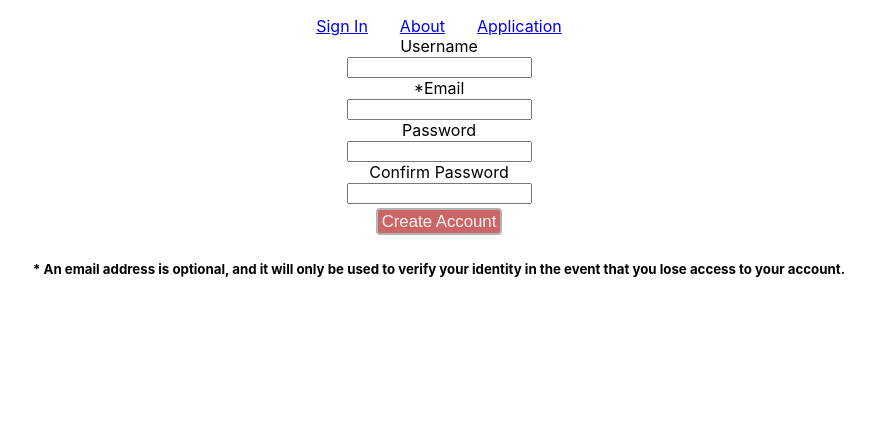
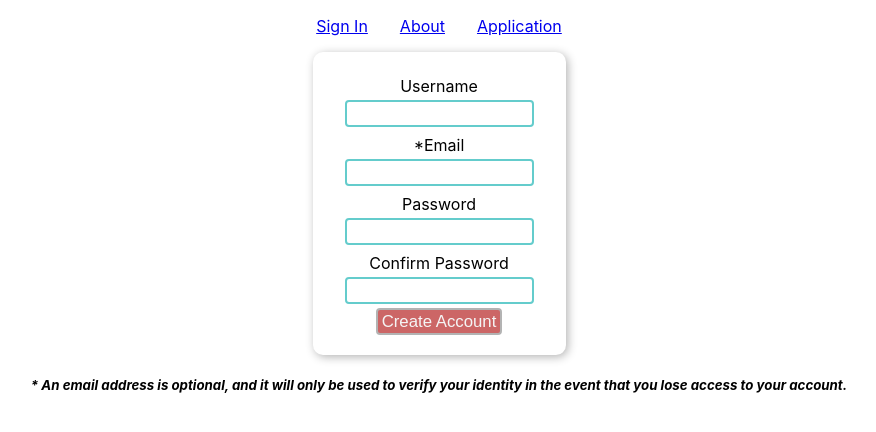
Before and after one commit to QED0711/score-study-react, a React (Create React App) app: page /create-account in a window 1280 px wide. Shown: the top 432 px of the page, without its empty margins (201-1077 px from the left). Built offline with nearby package versions, Linux system fonts and the light colour scheme.

Commit message:
styles for user forms and period selection containers

```diff
--- a/src/App.css
+++ b/src/App.css
@@ -25,7 +25,7 @@
   text-align: center;
   box-sizing: border-box;
 
-  padding: 1em 0 0;
+  padding: 1em 0 2em;
 }
 
 .App-logo {
--- a/src/components/periods/GenreModal.js
+++ b/src/components/periods/GenreModal.js
@@ -26,7 +26,7 @@ const GenreModal = ({setShowGenreModal, genres, setSelectedGenres}) => {
         <div className="modal-background">
             <div className="modal-body">
                 <CloseModal handleClose={handleCloseGenreModal} />
-                <input type="text" value={genreSearch} onChange={e => setGenreSearch(e.target.value)} placeholder="Search genres..." />
+                <input type="text" value={genreSearch} onChange={e => setGenreSearch(e.target.value)} placeholder="Search available genres..." />
                 <button className="btn" onClick={handleResetGenres}>Reset</button>
 
                 <div>
--- a/src/components/periods/PeriodContainer.js
+++ b/src/components/periods/PeriodContainer.js
@@ -52,7 +52,7 @@ const PeriodContainer = () => {
         </h3>
       }
       {cs.composers && (
-        <div>
+        <div className="period-selection-container">
           <button className="btn" onClick={handleSelectAll}>Select All</button>
           <button className="btn" onClick={handleClearSelection}>Clear Selections</button>
           <Period title={"Medieval & Renaissance"} era={"early"} composers={cs.composers} />
--- a/src/components/users/AccountSettings.js
+++ b/src/components/users/AccountSettings.js
@@ -30,7 +30,7 @@ const AccountSettings = () => {
     return (
         <div>
             <h2>{s.user.username}</h2>
-            <form id="email-settings-form" onSubmit={handleChangeEmailSubmit}>
+            <form className="user-form" id="email-settings-form" onSubmit={handleChangeEmailSubmit}>
                 <label htmlFor="email">Email</label>
                 <br/>
                 <input id="email" type="text" defaultValue={s.user.email} />
@@ -38,7 +38,7 @@ const AccountSettings = () => {
                 <input type="submit" value="change email" />
             </form>
             <hr/>
-            <form id="password-settings-form" onSubmit={handleChangePasswordSubmit}>
+            <form className="user-form" id="password-settings-form" onSubmit={handleChangePasswordSubmit}>
 
                 <label htmlFor="password">Current Password:</label>
                 <br/>
--- a/src/components/users/CreateUser.js
+++ b/src/components/users/CreateUser.js
@@ -31,7 +31,7 @@ const CreateUser = () => {
 
   return (
     <div>
-      <form id="create-user-form" onSubmit={handleSubmit}>
+      <form className="user-form" id="create-user-form" onSubmit={handleSubmit}>
         <label htmlFor="username">Username</label>
         <br />
         <input id="username" type="text" required />
@@ -62,8 +62,10 @@ const CreateUser = () => {
         <h4 style={{ color: "red" }}>Passwords do not match</h4>
       )}
       <h5>
+        <em>
           * An email address is optional, and it will only be used to verify your
           identity in the event that you lose access to your account.
+        </em>
       </h5>
 
       {
--- a/src/components/users/UserSignIn.js
+++ b/src/components/users/UserSignIn.js
@@ -25,7 +25,7 @@ const UserSignIn = () => {
 
   return (
     <section className="content-container">
-      <form id="user-sign-in" onSubmit={handleSubmit}>
+      <form className="user-form" id="user-sign-in" onSubmit={handleSubmit}>
         <label htmlFor="username">Username:</label>
         <br />
         <input id="username" type="text" required placeholder="Username" />
--- a/src/css/periods.css
+++ b/src/css/periods.css
@@ -1,3 +1,15 @@
+/*
+CONTAINER
+*/
+
+.period-selection-container{
+  width: 95%;
+  margin: 1em auto 0;
+  padding: 1em 0;
+
+  box-shadow: 2px 2px 10px var(--light-shadow);
+  border-radius: 8px;
+}
 
 /*
 PERIOD
--- a/src/css/user.css
+++ b/src/css/user.css
@@ -1,3 +1,27 @@
 .user-error{
     color: red;
 }
+
+.user-form{
+    width: fit-content;
+    padding: 1em 2rem;
+    margin: 1em auto 0;
+    border-radius: 10px;
+
+    box-shadow: 2px 2px 10px var(--light-shadow);
+}
+
+.user-form label{
+    margin: 0.5rem 0 0.25rem;
+    display: inline-block;
+}
+
+.user-form input[type="email"],
+.user-form input[type="text"],
+.user-form input[type="password"]
+
+{
+    border: 2px solid var(--accent-blue);
+    border-radius: 4px;
+    padding: 0.25rem;
+}
```
Lines whose indentation alone changed are shown as unchanged.
